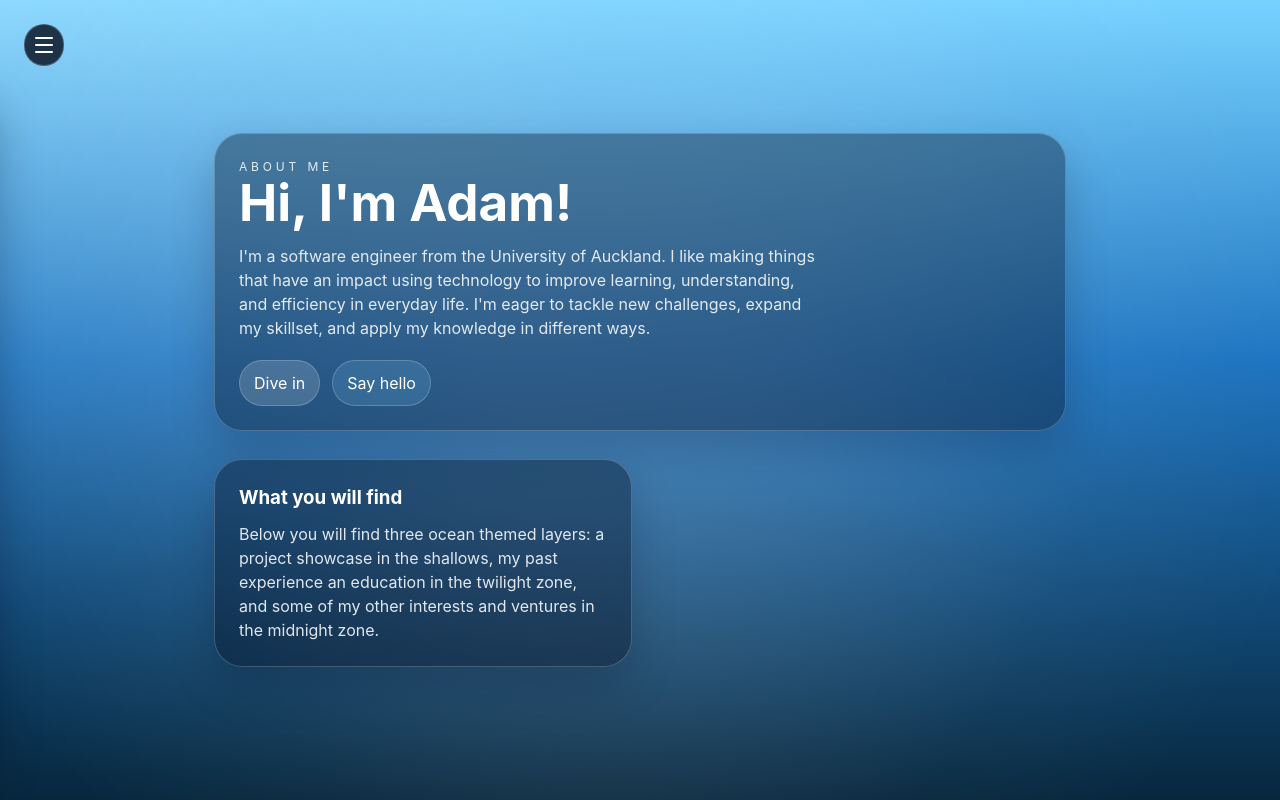
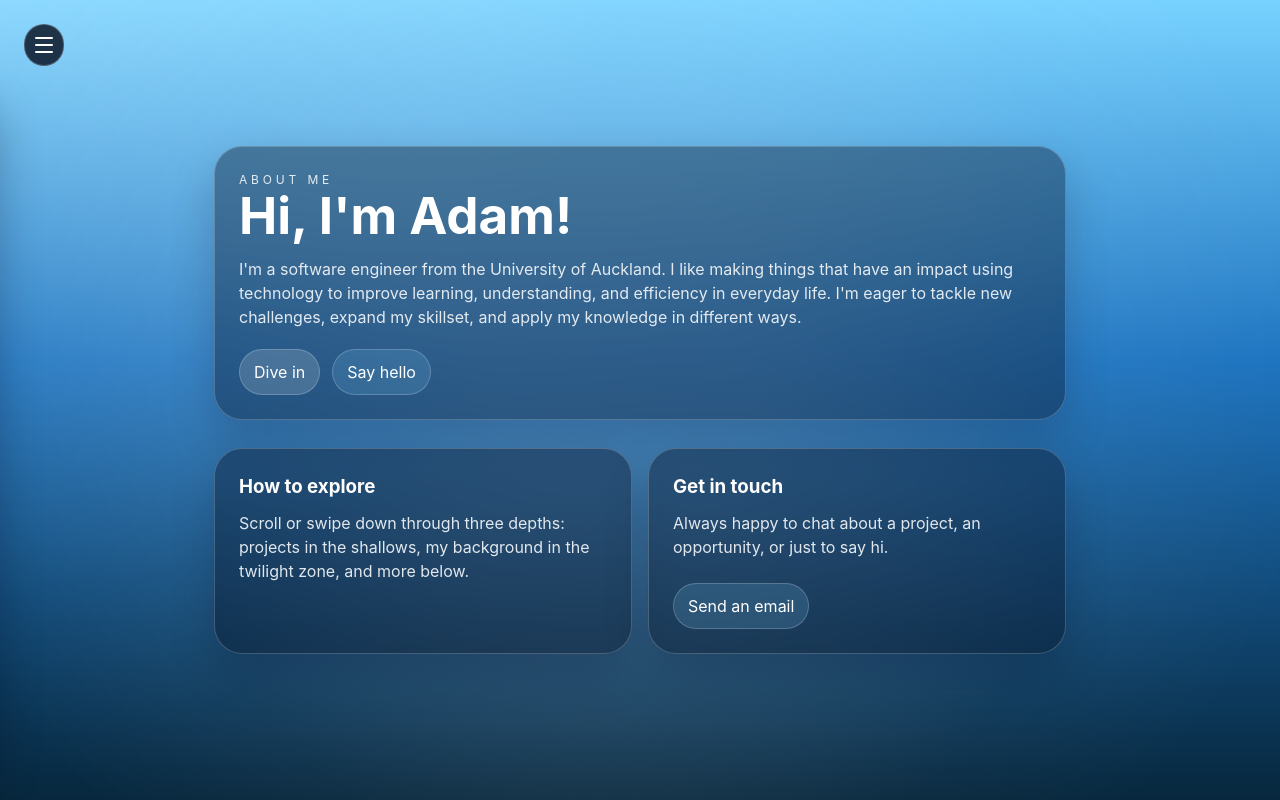
Before and after one commit to adxmb/website, a React (Vite) app: page / in a window 1280 px wide. Built offline with nearby package versions, Linux system fonts and the light colour scheme.

Commit message:
Adding more content to "projects" and adding mailto to the surface level

```diff
--- a/src/components/SurfaceLevel.tsx
+++ b/src/components/SurfaceLevel.tsx
@@ -1,3 +1,5 @@
+const EMAIL = "adam.r.bodicoat@gmail.com";
+
 type SurfaceLevelProps = {
     goToLevel: (target: number) => void;
 };
@@ -26,7 +28,9 @@ export function SurfaceLevel({ goToLevel }: SurfaceLevelProps) {
                     <button
                         type="button"
                         className="ghost-link secondary"
-                        onClick={() => goToLevel(0)}
+                        onClick={() => {
+                            window.location.href = `mailto:${EMAIL}`;
+                        }}
                     >
                         Say hello
                     </button>
@@ -35,13 +39,26 @@ export function SurfaceLevel({ goToLevel }: SurfaceLevelProps) {
 
             <div className="info-stack">
                 <article className="info-card" id="projects">
-                    <h3>What you will find</h3>
+                    <h3>How to explore</h3>
                     <p>
-                        Below you will find three ocean themed layers: a project
-                        showcase in the shallows, my past experience an
-                        education in the twilight zone, and some of my other
-                        interests and ventures in the midnight zone.
+                        Scroll or swipe down through three depths: projects in
+                        the shallows, my background in the twilight zone, and
+                        more below.
                     </p>
+                </article>
+                <article className="info-card" id="projects">
+                    <h3>Get in touch</h3>
+                    <p>
+                        Always happy to chat about a project, an opportunity, or
+                        just to say hi.
+                    </p>
+                    <br />
+                    <a
+                        href={`mailto:${EMAIL}`}
+                        className="ghost-link secondary"
+                    >
+                        Send an email
+                    </a>
                 </article>
             </div>
         </div>
--- a/src/data/fish.ts
+++ b/src/data/fish.ts
@@ -63,7 +63,7 @@ export const fishByLevel: Record<Level["id"], Fish[]> = {
     twilight: [
         {
             id: "5",
-            projectId: "moonbeam-maps",
+            projectId: "undergraduate",
             emoji: "🪼",
             imageSrc: jellyfish,
             x: 24,
@@ -73,8 +73,19 @@ export const fishByLevel: Record<Level["id"], Fish[]> = {
             swimPattern: "drift",
         },
         {
+            id: "7",
+            projectId: "jane-street",
+            emoji: "🐬",
+            imageSrc: shark,
+            x: 80,
+            y: 20,
+            duration: 7,
+            size: 160,
+            swimPattern: "swoop",
+        },
+        {
             id: "6",
-            projectId: "echo-deck",
+            projectId: "llm-test-oracles",
             emoji: "🐙",
             imageSrc: octopus,
             x: 38,
@@ -82,17 +93,6 @@ export const fishByLevel: Record<Level["id"], Fish[]> = {
             duration: 12,
             size: 98,
             swimPattern: "dart",
-        },
-        {
-            id: "7",
-            projectId: "harbor-notes",
-            emoji: "🐬",
-            imageSrc: shark,
-            x: 80,
-            y: 20,
-            duration: 7,
-            size: 160,
-            swimPattern: "swoop",
         },
     ],
     midnight: [
--- a/src/data/levels.ts
+++ b/src/data/levels.ts
@@ -46,7 +46,7 @@ export const levels: Level[] = [
         id: "midnight",
         title: "Midnight Zone",
         depth: "Midnight Zone",
-        intro: "Deep dives into systems, motion, and thoughtful interfaces.",
+        intro: "Some of the other things I've been getting up to outside of work.",
         accent: "#6d28d9",
         panel: {
             heading: "Where systems live",
--- a/src/data/projects.ts
+++ b/src/data/projects.ts
@@ -1,14 +1,35 @@
 import type { Fish, Level, Project } from "../types";
 
 export const projectsById: Record<string, Project> = {
+    undergraduate: {
+        id: "undergraduate",
+        name: "The University of Auckland",
+        title: "The University of Auckland",
+        description:
+            "Graduated with First Class Honours in a Bachelor of Software Engineering (Honours) from the University of Auckland in 2026," +
+            " with a cumulative GPA of 8.5/9.0 (A+). Received the First in Course award for SOFTENG 281 and a Summer Research Scholarship.",
+        stack: ["Software Engineering", "First Class Honours"],
+        spotlightLabel: "Undergraduate",
+    },
+    "jane-street": {
+        id: "jane-street",
+        name: "Jane Street",
+        title: "Jane Street Capital",
+        description:
+            "Trading Desk Operations Engineer (TDOE) intern at Jane Street Hong Kong from December 2025 to February 2026." +
+            " Worked across both development and trading in a fast-paced environment, building tools to improve the efficiency" +
+            " of trading desks. Learnt functional programming, market-making skills, and trading workflows.",
+        stack: ["Quantitative Trading", "Market Making", "OCaml"],
+        spotlightLabel: "Internship",
+    },
     "neural-network": {
         id: "neural-network",
         name: "Neural Network",
         title: "Neural Network",
         description:
             "Built a lightweight neural network trained to detect different English accents from audio recordings." +
-            " Trained using custom dataset of five prodominant english speaking accents." +
-            " Explored different training strategies and hyper-parameters to evaluate the model's performance" +
+            " Trained using a custom dataset of five predominant English-speaking accents." +
+            " Explored different training strategies and hyperparameters to evaluate the model's performance" +
             " and understand the impact of dataset composition on classification accuracy.",
         stack: ["Python", "NumPy", "Flask"],
         link: "https://github.com/adxmb/neural-network",
@@ -19,10 +40,10 @@ export const projectsById: Record<string, Project> = {
         name: "LLM Research",
         title: "Understanding LLM-Driven Test Oracle Generation",
         description:
-            "Researching Large Language Models’ (LLMs) capabilities for test oracle generation with real-world bugs" +
-            " and various prompting strategies. Developed Python tool to automatically evaluate the quality of test" +
-            " assertions generated by OpenAI and StarCoder LLMs against 36 bugs and 4 strategies over more than 2,000 tests." +
-            " Published in AIware Conference, November 2025.",
+            "Researching Large Language Models' (LLMs) capabilities for test oracle generation with real-world bugs" +
+            " and various prompting strategies at the University of Auckland. Developed a Python tool to automatically" +
+            " evaluate the quality of test assertions generated by OpenAI and StarCoder LLMs against 36 bugs and 4" +
+            " strategies over more than 2,000 tests. Published in AIware Conference, November 2025.",
         stack: ["Academic Research", "Java", "LLMs"],
         link: "https://ieeexplore.ieee.org/document/11334275",
         linkLabel: "View Paper",
@@ -37,7 +58,7 @@ export const projectsById: Record<string, Project> = {
             " Designed to give an overview of my interests in software and life.",
         stack: ["React", "TypeScript", "Motion"],
         link: "https://github.com/adxmb/website",
-        spotlightLabel: "Project spotlight",
+        spotlightLabel: "Project Spotlight",
     },
     plantr: {
         id: "plantr",
@@ -50,26 +71,6 @@ export const projectsById: Record<string, Project> = {
         stack: ["React", "Node.js", "OpenAI"],
         link: "https://github.com/LocalhostLtd/DEV-Hackathon-2024",
         spotlightLabel: "Hackathon Project",
-    },
-    "moonbeam-maps": {
-        id: "moonbeam-maps",
-        name: "Moonbeam Maps",
-        title: "Spatial Storytelling",
-        description:
-            "A layered narrative builder for guiding viewers through a city in a calm, cinematic flow.",
-        stack: ["Maps", "Interaction", "Storyboards"],
-        link: "https://github.com",
-        spotlightLabel: "Project spotlight",
-    },
-    "echo-deck": {
-        id: "echo-deck",
-        name: "Echo Deck",
-        title: "Prototype Toolkit",
-        description:
-            "A small collection of interface patterns for testing futures without overbuilding the first draft.",
-        stack: ["Figma", "React", "Play"],
-        link: "https://github.com",
-        spotlightLabel: "Prototype notes",
     },
     "harbor-notes": {
         id: "harbor-notes",
--- a/src/styles/surface-level.css
+++ b/src/styles/surface-level.css
@@ -37,7 +37,7 @@
 .intro-card p,
 .info-card p {
     margin: 0;
-    max-width: 58ch;
+    max-width: 80ch;
     color: rgba(241, 245, 249, 0.92);
 }
 
```
